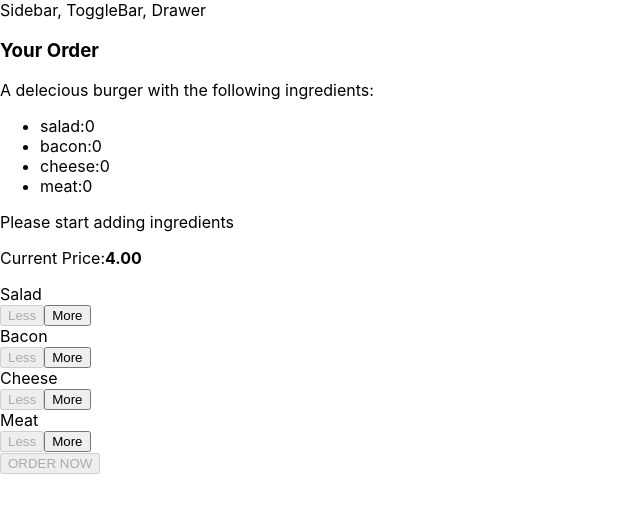
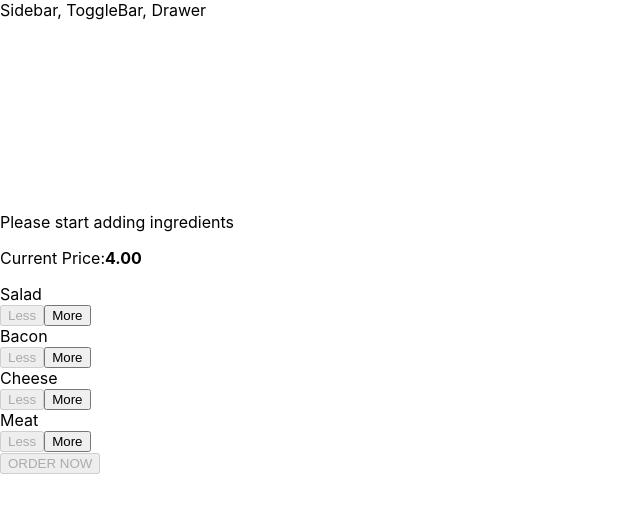
Before and after one commit to SyedMuhammadAzhar/burger-builder-react, a React app: page / in a window 1280 px wide. Shown: the top 512 px of the page, without its empty margins (0-640 px from the left). Built offline with nearby package versions, Linux system fonts and the light colour scheme.

Commit message:
showing hiding modal

```diff
--- a/src/components/Burger/BuildControls/BuildControls.js
+++ b/src/components/Burger/BuildControls/BuildControls.js
@@ -34,6 +34,7 @@
        <button
        className={classes.OrderButton}
        disabled={!props.purchasable}
+       onClick={props.ordered}
        >ORDER NOW</button>
 
 
--- a/src/components/UI/Modal/Modal.js
+++ b/src/components/UI/Modal/Modal.js
@@ -6,7 +6,16 @@
 
     return(
 
-        <div className={classes.Modal}>
+        <div className={classes.Modal}
+            style={
+                {
+                    transform:props.show ? 'translateY(0)' : 'transteY(-100vh)',
+                    opacity:props.show ? '1':'0',
+                    // only opacity also work
+
+                }
+            }>
+
             {props.children}
         </div>
 
--- a/src/containers/BurgerBuilder/BurgerBuilder.js
+++ b/src/containers/BurgerBuilder/BurgerBuilder.js
@@ -26,7 +26,8 @@
             meat:0,
         },
          totalPrice:4,
-         purchaseable:false
+         purchaseable:false,
+         purchasing:false
     }
 
 
@@ -90,6 +91,13 @@
 
     }
 
+    purchaseHandler=()=>{
+
+        console.log("in purchaseHandler" + this.state.purchasing);
+        this.setState({purchasing:true});
+        console.log("in purchaseHandler" + this.state.purchasing);
+    }
+
 
     render(){
 
@@ -107,7 +115,7 @@
             <Auxiliary>
 
 
-                <Modal>
+                <Modal show={this.state.purchasing}>
                     <OrderSummary ingredients={this.state.ingredients}/>
                 </Modal>
 
@@ -119,6 +127,7 @@
                 disabled={disableInfo}
                 price={this.state.totalPrice}
                 purchasable={this.state.purchaseable}
+                ordered={this.purchaseHandler}
                 />
             </Auxiliary>
 
```
Also changed, not shown: 1 other file (tests, documents, lock files or other folders).
